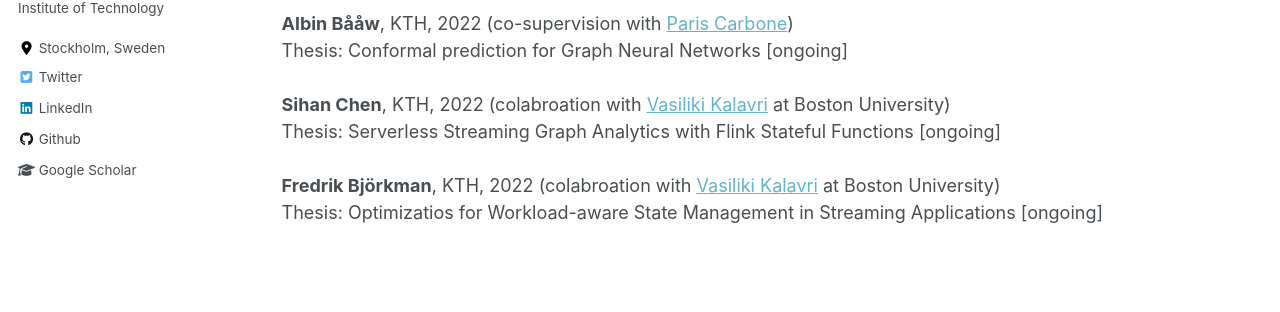
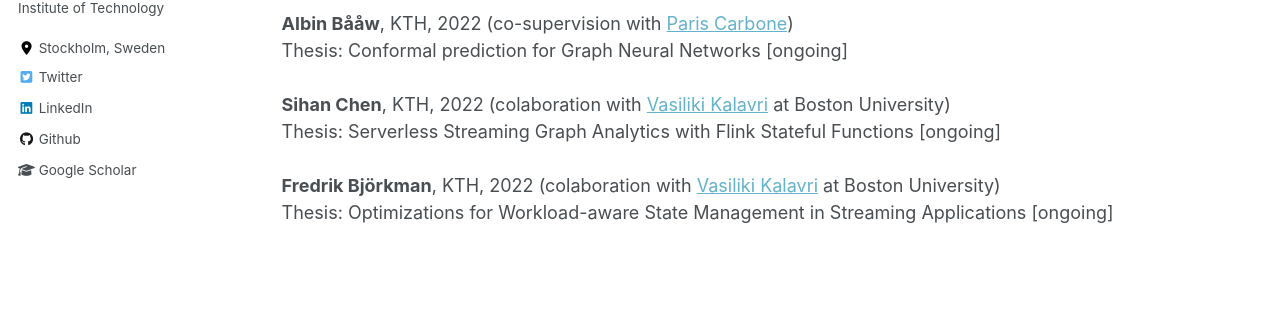
Before and after one commit to soniahorchidan/soniahorchidan.github.io, a Jekyll site: the page built from _pages/teaching.html, in a window 1280 px wide. Shown: the part 357-669 px from the top of the page. Built offline with Jekyll 4.4.1, drawn with Linux system fonts in a browser that asks for light colours; nearby versions of some CDN libraries.

Commit message:
Fix typos

```diff
--- a/_pages/teaching.html
+++ b/_pages/teaching.html
@@ -24,11 +24,11 @@ Thesis: Conformal prediction for Graph Neural Networks [ongoing]
 
 <br><br>
 
-<b>Sihan Chen</b>, KTH, 2022 (colabroation with <a href="https://www.bu.edu/cs/profiles/vasiliki-kalavri/" style="color:#64B2CB">Vasiliki Kalavri</a> at Boston University)
+<b>Sihan Chen</b>, KTH, 2022 (colaboration with <a href="https://www.bu.edu/cs/profiles/vasiliki-kalavri/" style="color:#64B2CB">Vasiliki Kalavri</a> at Boston University)
 <br>
 Thesis: Serverless Streaming Graph Analytics with Flink Stateful Functions [ongoing]
 
 <br><br>
-<b>Fredrik Björkman</b>, KTH, 2022 (colabroation with <a href="https://www.bu.edu/cs/profiles/vasiliki-kalavri/" style="color:#64B2CB">Vasiliki Kalavri</a> at Boston University)
+<b>Fredrik Björkman</b>, KTH, 2022 (colaboration with <a href="https://www.bu.edu/cs/profiles/vasiliki-kalavri/" style="color:#64B2CB">Vasiliki Kalavri</a> at Boston University)
 <br>
-Thesis: Optimizatios for Workload-aware State Management in Streaming Applications [ongoing]
+Thesis: Optimizations for Workload-aware State Management in Streaming Applications [ongoing]
```
